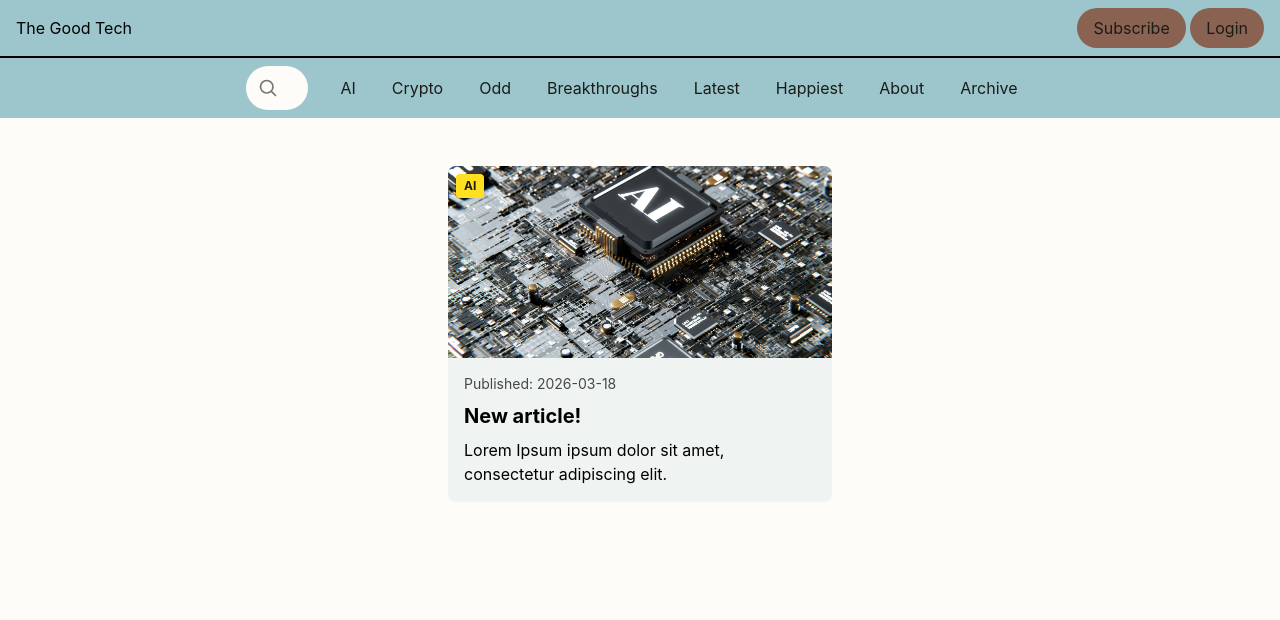
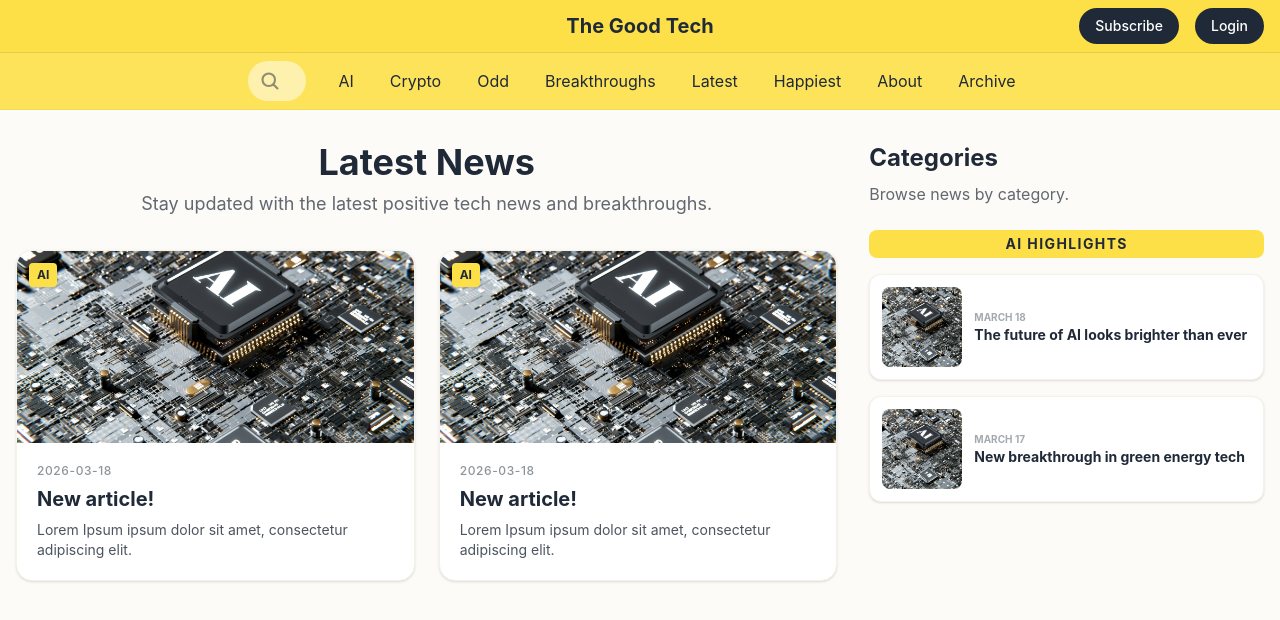
Before and after one commit to LeoTidvall11/The-Good-Tech, a website built with Vite: page index.html in a window 1280 px wide. Built offline with nearby package versions, Linux system fonts and the light colour scheme.

Commit message:
Add Prettier configuration and update styles for improved design consistency

```diff
--- a/index.html
+++ b/index.html
@@ -1,69 +1,233 @@
-<!DOCTYPE html>
+<!doctype html>
 <html lang="sv">
   <head>
     <meta charset="UTF-8" />
     <meta name="viewport" content="width=device-width, initial-scale=1.0" />
     <title>The Good Tech | Positive Tech News</title>
-
     <script type="module" src="/src/main.js"></script>
   </head>
 
+  <body class="bg-brand-cream text-brand-dark">
+    <div
+      class="bg-brand-yellow border-brand-dark/10 flex items-center justify-between border-b px-4 py-2 md:grid md:grid-cols-3"
+    >
+      <div class="hidden md:block"></div>
 
-  <body class="bg-background-light">
-    <div class="flex bg-primary items-center border-b-2 px-4 py-2 justify-between">
-      <div>
-        <h1>The Good Tech</h1>
+      <div class="flex md:justify-center">
+        <h1 class="text-xl font-bold whitespace-nowrap">The Good Tech</h1>
       </div>
-      <div class="">
-        <button class="px-4 py-2 text-text-light hover:bg-primary-dark bg-secondary-light rounded-4xl">Subscribe</button>
-        <button class="px-4 py-2 text-text-light hover:bg-primary-dark bg-secondary-light rounded-4xl">Login</button>
+
+      <div class="flex items-center justify-end gap-4">
+        <button
+          class="bg-brand-dark rounded-3xl px-4 py-2 text-sm font-medium text-white transition-all hover:opacity-90"
+        >
+          Subscribe
+        </button>
+        <button
+          class="bg-brand-dark rounded-3xl px-4 py-2 text-sm font-medium text-white transition-all hover:opacity-90"
+        >
+          Login
+        </button>
       </div>
     </div>
-      <nav class="flex bg-primary items-center justify-center gap-4 px-4 py-2 sticky top-0 z-10">
+
+    <nav
+      class="bg-brand-yellow/90 border-brand-dark/5 sticky top-0 z-10 flex items-center justify-center gap-4 border-b px-4 py-2 backdrop-blur-md"
+    >
       <div class="relative flex items-center">
-          <div class="absolute left-3 flex items-center pointer-events-none text-text-light/60">
-          <svg xmlns="http://www.w3.org/2000/svg" fill="none" viewBox="0 0 24 24" stroke-width="2" stroke="currentColor" class="size-5">
-        <path stroke-linecap="round" stroke-linejoin="round" d="m21 21-5.197-5.197m0 0A7.5 7.5 0 1 0 5.196 5.196a7.5 7.5 0 0 0 10.607 10.607Z" />
+        <div
+          class="text-brand-dark/50 pointer-events-none absolute left-3 flex items-center"
+        >
+          <svg
+            xmlns="http://www.w3.org/2000/svg"
+            fill="none"
+            viewBox="0 0 24 24"
+            stroke-width="2.5"
+            stroke="currentColor"
+            class="size-5"
+          >
+            <path
+              stroke-linecap="round"
+              stroke-linejoin="round"
+              d="m21 21-5.197-5.197m0 0A7.5 7.5 0 1 0 5.196 5.196a7.5 7.5 0 0 0 10.607 10.607Z"
+            />
           </svg>
         </div>
         <input
           type="text"
-    placeholder="Search..."
-    class="h-11 w-11 focus:w-64 transition-all duration-500 ease-in-out
-           rounded-full bg-background-light
-           pl-11 pr-4 outline-none border border-transparent focus:border-primary
-           cursor-pointer focus:cursor-text
-           placeholder:opacity-0 focus:placeholder:opacity-100"
+          placeholder="Search for good news..."
+          class="focus:border-brand-dark/10 placeholder:text-brand-dark/40 h-10 w-10 cursor-pointer rounded-full border border-transparent bg-white/50 pr-4 pl-10 transition-all duration-500 ease-in-out outline-none placeholder:opacity-0 focus:w-64 focus:cursor-text focus:bg-white focus:shadow-md focus:placeholder:opacity-100"
         />
       </div>
-        <div class="flex overflow-auto flex-nowrap gap-1 [scrollbar-width:none] [-ms-overflow-style:none] [&::-webkit-scrollbar]:hidden">
-        <a href="#" class="px-4 py-2 text-text-light hover:bg-primary-dark rounded">AI</a>
-        <a href="#" class="px-4 py-2 text-text-light hover:bg-primary-dark rounded">Crypto</a>
-        <a href="#" class="px-4 py-2 text-text-light hover:bg-primary-dark rounded">Odd</a>
-        <a href="#" class="px-4 py-2 text-text-light hover:bg-primary-dark rounded">Breakthroughs</a>
-        <a href="#" class="px-4 py-2 text-text-light hover:bg-primary-dark rounded">Latest</a>
-        <a href="#" class="px-4 py-2 text-text-light hover:bg-primary-dark rounded">Happiest</a>
-        <a href="#" class="px-4 py-2 text-text-light hover:bg-primary-dark rounded">About</a>
-        <a href="#" class="px-4 py-2 text-text-light hover:bg-primary-dark rounded">Archive</a>
+
+      <div
+        class="flex snap-x flex-nowrap gap-1 overflow-x-auto [-ms-overflow-style:none] [scrollbar-width:none] [&::-webkit-scrollbar]:hidden"
+      >
+        <a
+          href="#"
+          class="snap-center rounded-lg px-4 py-2 transition-colors hover:bg-white/30"
+          >AI</a
+        >
+        <a
+          href="#"
+          class="snap-center rounded-lg px-4 py-2 transition-colors hover:bg-white/30"
+          >Crypto</a
+        >
+        <a
+          href="#"
+          class="snap-center rounded-lg px-4 py-2 transition-colors hover:bg-white/30"
+          >Odd</a
+        >
+        <a
+          href="#"
+          class="snap-center rounded-lg px-4 py-2 transition-colors hover:bg-white/30"
+          >Breakthroughs</a
+        >
+        <a
+          href="#"
+          class="snap-center rounded-lg px-4 py-2 transition-colors hover:bg-white/30"
+          >Latest</a
+        >
+        <a
+          href="#"
+          class="snap-center rounded-lg px-4 py-2 transition-colors hover:bg-white/30"
+          >Happiest</a
+        >
+        <a
+          href="#"
+          class="snap-center rounded-lg px-4 py-2 transition-colors hover:bg-white/30"
+          >About</a
+        >
+        <a
+          href="#"
+          class="snap-center rounded-lg px-4 py-2 transition-colors hover:bg-white/30"
+          >Archive</a
+        >
       </div>
     </nav>
-      <main>
-        <div class="flex flex-col items-center py-8">
-    <div class="relative flex flex-col bg-primary-light/10 rounded-lg overflow-hidden m-4 w-96">
 
-      <img src="src/bild.exempel.jpg" alt="Article image" class="w-full h-48 object-cover">
+    <main
+      class="mx-auto grid max-w-7xl grid-cols-1 gap-8 px-4 py-8 md:grid-cols-12"
+    >
+      <section class="flex flex-col items-center lg:col-span-8">
+        <h2 class="text-brand-dark mb-2 text-3xl font-bold lg:text-4xl">
+          Latest News
+        </h2>
+        <p class="text-brand-dark/70 mb-8 text-center text-lg">
+          Stay updated with the latest positive tech news and breakthroughs.
+        </p>
 
-      <span class="absolute top-2 left-2 bg-yellow-300 text-text-light text-xs font-bold px-2 py-1 rounded">
-        AI
-      </span>
-
-      <div class="p-4 flex flex-col gap-2 ">
-        <p class="text-sm opacity-70">Published: 2026-03-18</p>
-        <h3 class="text-xl font-bold">New article!</h3>
-        <p>Lorem Ipsum ipsum dolor sit amet, consectetur adipiscing elit.</p>
+        <div class="grid w-full grid-cols-1 gap-6 sm:grid-cols-2">
+          <div
+            class="border-brand-beige relative flex flex-col overflow-hidden rounded-2xl border bg-white shadow-sm transition-shadow hover:shadow-md"
+          >
+            <img
+              src="src/bild.exempel.jpg"
+              alt="Article image"
+              class="h-48 w-full object-cover"
+            />
+            <span
+              class="bg-brand-yellow text-brand-dark absolute top-3 left-3 rounded px-2 py-1 text-xs font-bold shadow-sm"
+              >AI</span
+            >
+            <div class="flex flex-col gap-2 p-5">
+              <p
+                class="text-brand-dark/50 text-xs font-medium tracking-wider uppercase"
+              >
+                2026-03-18
+              </p>
+              <h3 class="text-xl leading-tight font-bold">New article!</h3>
+              <p class="text-brand-dark/80 text-sm">
+                Lorem Ipsum ipsum dolor sit amet, consectetur adipiscing elit.
+              </p>
+            </div>
           </div>
 
+          <div
+            class="border-brand-beige relative flex flex-col overflow-hidden rounded-2xl border bg-white shadow-sm transition-shadow hover:shadow-md"
+          >
+            <img
+              src="src/bild.exempel.jpg"
+              alt="Article image"
+              class="h-48 w-full object-cover"
+            />
+            <span
+              class="bg-brand-yellow text-brand-dark absolute top-3 left-3 rounded px-2 py-1 text-xs font-bold shadow-sm"
+              >AI</span
+            >
+            <div class="flex flex-col gap-2 p-5">
+              <p
+                class="text-brand-dark/50 text-xs font-medium tracking-wider uppercase"
+              >
+                2026-03-18
+              </p>
+              <h3 class="text-xl leading-tight font-bold">New article!</h3>
+              <p class="text-brand-dark/80 text-sm">
+                Lorem Ipsum ipsum dolor sit amet, consectetur adipiscing elit.
+              </p>
+            </div>
+          </div>
+        </div>
+      </section>
+
+      <aside class="flex flex-col lg:col-span-4">
+        <div class="sticky top-24">
+          <h2 class="text-brand-dark mb-2 text-2xl font-bold">Categories</h2>
+          <p class="text-brand-dark/70 mb-6">Browse news by category.</p>
+
+          <div class="flex flex-col gap-4">
+            <div
+              class="bg-brand-yellow rounded-lg p-1 text-center text-sm font-bold tracking-widest uppercase"
+            >
+              AI Highlights
+            </div>
+
+            <a href="#" class="group">
+              <div
+                class="border-brand-beige group-hover:border-brand-yellow flex gap-3 rounded-xl border bg-white p-3 shadow-sm transition-colors"
+              >
+                <img
+                  src="src/bild.exempel.jpg"
+                  alt="Small"
+                  class="h-20 w-20 rounded-lg object-cover"
+                />
+                <div class="flex flex-col justify-center">
+                  <p class="text-brand-dark/40 text-[10px] font-bold uppercase">
+                    March 18
+                  </p>
+                  <h4
+                    class="group-hover:text-brand-accent line-clamp-2 text-sm font-bold transition-colors"
+                  >
+                    The future of AI looks brighter than ever
+                  </h4>
+                </div>
+              </div>
+            </a>
+
+            <a href="#" class="group">
+              <div
+                class="border-brand-beige group-hover:border-brand-yellow flex gap-3 rounded-xl border bg-white p-3 shadow-sm transition-colors"
+              >
+                <img
+                  src="src/bild.exempel.jpg"
+                  alt="Small"
+                  class="h-20 w-20 rounded-lg object-cover"
+                />
+                <div class="flex flex-col justify-center">
+                  <p class="text-brand-dark/40 text-[10px] font-bold uppercase">
+                    March 17
+                  </p>
+                  <h4
+                    class="group-hover:text-brand-accent line-clamp-2 text-sm font-bold transition-colors"
+                  >
+                    New breakthrough in green energy tech
+                  </h4>
+                </div>
+              </div>
+            </a>
+          </div>
+        </div>
+      </aside>
     </main>
   </body>
-</body>
 </html>
--- a/package.json
+++ b/package.json
@@ -10,6 +10,8 @@
   },
   "devDependencies": {
     "@tailwindcss/vite": "^4.2.1",
+    "prettier": "^3.8.1",
+    "prettier-plugin-tailwindcss": "^0.7.2",
     "tailwindcss": "^4.2.1",
     "vite": "^7.0.0"
   }
--- a/src/style.css
+++ b/src/style.css
@@ -1,28 +1,11 @@
 @import "tailwindcss";
 
-
-@theme
-{
-  --color-primary: #9cc5cc;
-  --color-secondary: #694636;
-  --color-accent: #9bb26a;
-  --color-background: #1a1c18;
-  --color-text-colour: #fdfcf8;
-  --color-primary-light: #7BA9B0;
-  --color-secondary-light: #8A6252;
-  --color-accent-light: #88A055;
-  --color-background-light: #FDFCF8;
-  --color-text-light: #1A1C18;
-
-
+@theme {
+  --color-brand-yellow: #fde047;
+  --color-brand-cream: #fdfbf7;
+  --color-brand-beige: #f5f2ea;
+  --color-brand-dark: #1f2937;
+  --color-brand-text-muted: #4b5563;
 }
 @layer components {
-  .heading-gradient {
-    @apply bg-linear-30 from-primary-light to-accent-light bg-clip-text text-transparent tracking-tighter;
-  }
-
-  .headers {
-    @apply text-2xl  bg-linear-30 from-primary-light to-accent-light bg-clip-text text-transparent tracking-tighter;
-
-  }
 }
```
Also changed, not shown: 2 other files. Lines whose indentation alone changed are shown as unchanged.
